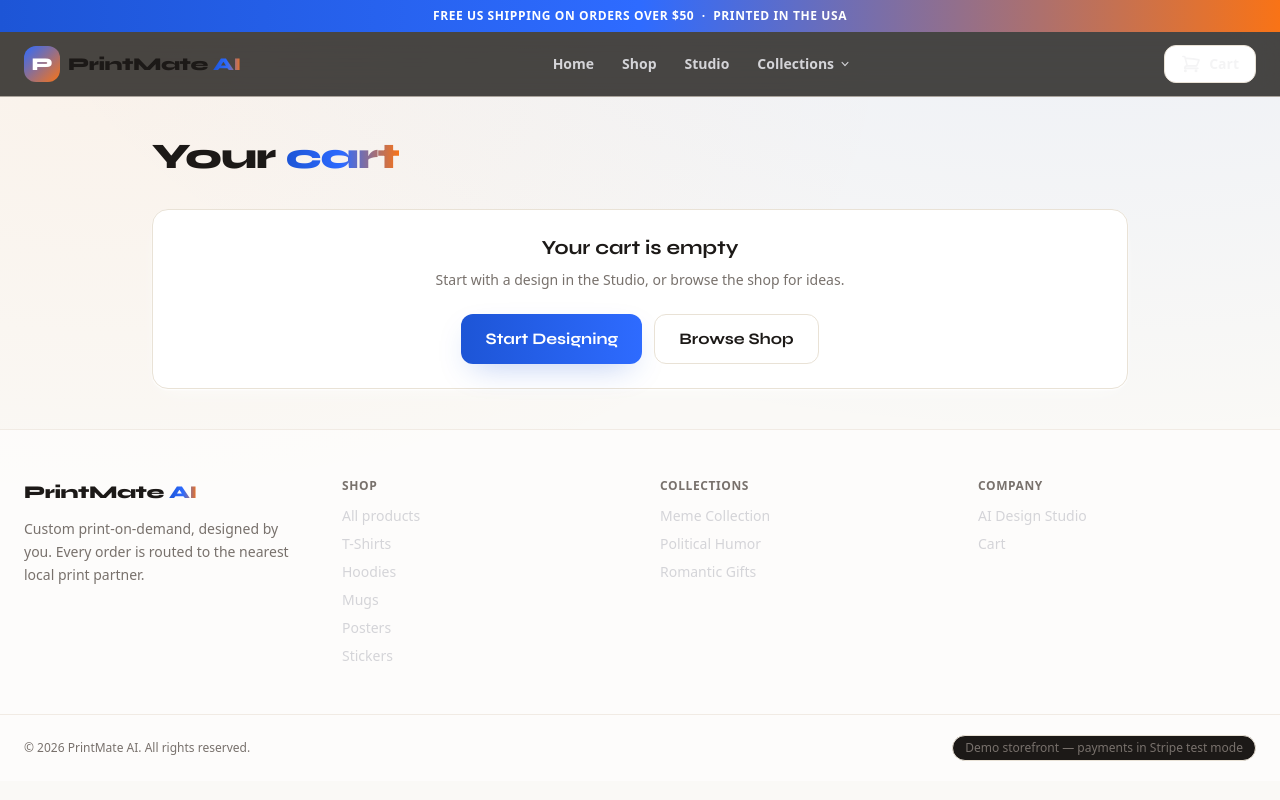
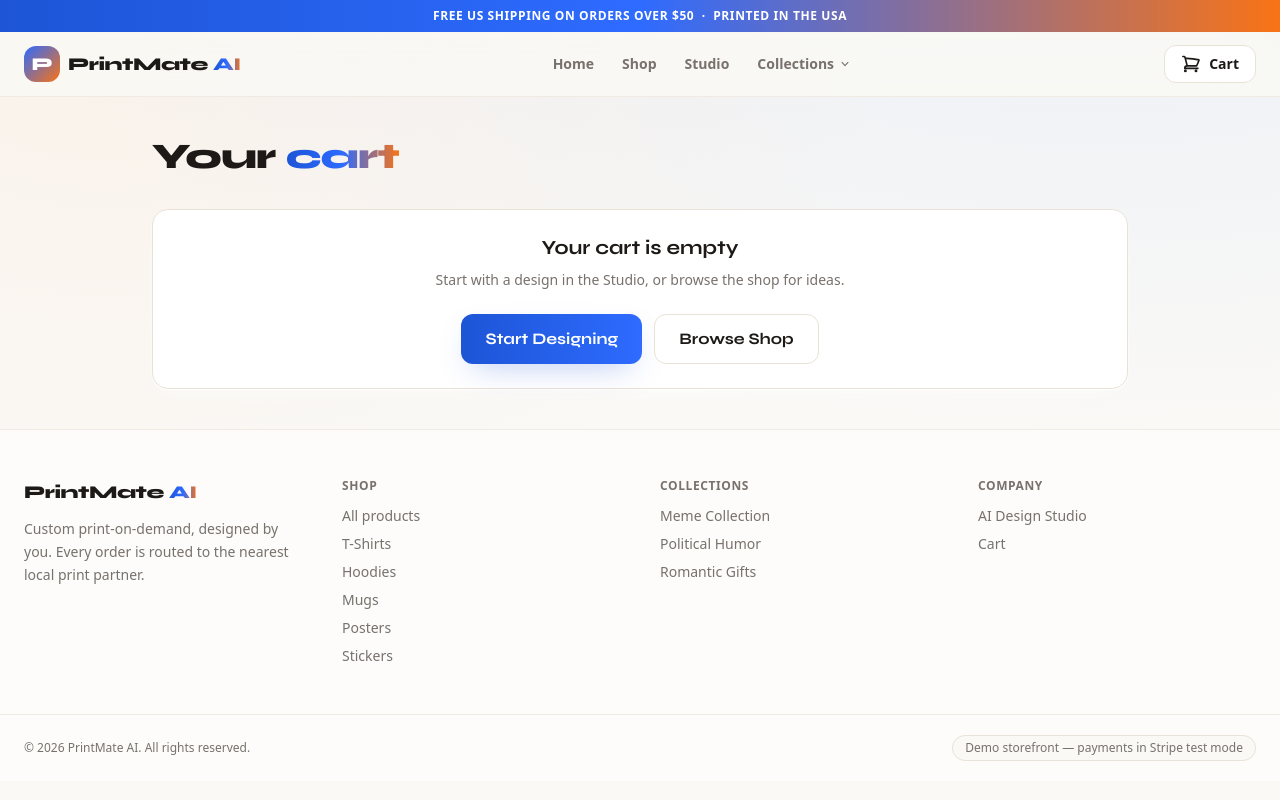
Before and after one commit to emilyhartdaily-creator/printmate-ai, a Next.js app: page /cart in a window 1280 px wide. Built offline with nearby package versions, Linux system fonts and the light colour scheme.

Commit message:
Redesign: update components (Navbar, Footer, StudioClient, DesignAgentChat, ProductCard, ProductDetail)

```diff
--- a/components/DesignAgentChat.tsx
+++ b/components/DesignAgentChat.tsx
@@ -203,13 +203,13 @@
 
         <div
           ref={listRef}
-          className="mt-5 max-h-[52vh] min-h-64 space-y-3 overflow-y-auto rounded-xl border border-line bg-ink p-4"
+          className="mt-5 max-h-[52vh] min-h-64 space-y-3 overflow-y-auto rounded-xl border border-line bg-paper p-4"
           aria-live="polite"
         >
           {messages.length === 0 && !chatLoading ? (
             <>
               <div className="flex justify-start">
-                <div className="max-w-[85%] rounded-2xl rounded-tl-md border border-line bg-surface px-4 py-3 text-sm text-zinc-100">
+                <div className="max-w-[85%] rounded-2xl rounded-tl-md border border-line bg-surface px-4 py-3 text-sm text-ink">
                   👋 Hi! I&apos;m your PrintMate design assistant. Tell me what
                   you&apos;d like on a t-shirt or mug — a gift idea, a vibe,
                   anything.
@@ -239,12 +239,12 @@
                   className={`max-w-[85%] px-4 py-3 text-sm ${
                     m.role === 'user'
                       ? 'rounded-2xl rounded-tr-md bg-brand-600 text-white'
-                      : 'rounded-2xl rounded-tl-md border border-line bg-surface text-zinc-100'
+                      : 'rounded-2xl rounded-tl-md border border-line bg-surface text-ink'
                   }`}
                 >
                   {m.pendingImage ? (
                     <span className="inline-flex items-center gap-2">
-                      <span className="h-4 w-4 animate-spin rounded-full border-2 border-white/40 border-t-white" />
+                      <span className="h-4 w-4 animate-spin rounded-full border-2 border-brand-500/40 border-t-brand-600" />
                       {m.content}
                     </span>
                   ) : (
--- a/components/Footer.tsx
+++ b/components/Footer.tsx
@@ -21,7 +21,7 @@
           <p className="mb-3 text-xs font-bold uppercase tracking-wider text-muted">Shop</p>
           <ul className="space-y-2 text-sm">
             <li>
-              <Link href="/shop" className="text-zinc-300 transition hover:text-white">
+              <Link href="/shop" className="text-muted transition hover:text-ink">
                 All products
               </Link>
             </li>
@@ -29,7 +29,7 @@
               <li key={c}>
                 <Link
                   href={`/shop?category=${c}`}
-                  className="text-zinc-300 transition hover:text-white"
+                  className="text-muted transition hover:text-ink"
                 >
                   {categoryLabel(c)}
                 </Link>
@@ -44,7 +44,7 @@
               <li key={slug}>
                 <Link
                   href={`/collections/${slug}`}
-                  className="text-zinc-300 transition hover:text-white"
+                  className="text-muted transition hover:text-ink"
                 >
                   {COLLECTION_META[slug].title}
                 </Link>
@@ -56,12 +56,12 @@
           <p className="mb-3 text-xs font-bold uppercase tracking-wider text-muted">Company</p>
           <ul className="space-y-2 text-sm">
             <li>
-              <Link href="/studio" className="text-zinc-300 transition hover:text-white">
+              <Link href="/studio" className="text-muted transition hover:text-ink">
                 AI Design Studio
               </Link>
             </li>
             <li>
-              <Link href="/cart" className="text-zinc-300 transition hover:text-white">
+              <Link href="/cart" className="text-muted transition hover:text-ink">
                 Cart
               </Link>
             </li>
@@ -71,7 +71,7 @@
       <div className="border-t border-line/60">
         <div className="mx-auto flex max-w-7xl flex-col items-center justify-between gap-2 px-4 py-5 text-xs text-muted sm:flex-row sm:px-6">
           <p>© 2026 PrintMate AI. All rights reserved.</p>
-          <p className="rounded-full border border-line bg-ink px-3 py-1">
+          <p className="rounded-full border border-line bg-paper px-3 py-1">
             Demo storefront — payments in Stripe test mode
           </p>
         </div>
--- a/components/Navbar.tsx
+++ b/components/Navbar.tsx
@@ -31,8 +31,8 @@
   const linkCls = (href: string) =>
     `rounded-lg px-3 py-2 text-sm font-semibold transition ${
       isActive(href)
-        ? 'text-white bg-brand-500/20'
-        : 'text-zinc-300 hover:text-white hover:bg-white/5'
+        ? 'text-brand-700 bg-brand-100'
+        : 'text-muted hover:text-ink hover:bg-ink/5'
     }`;
 
   return (
@@ -40,7 +40,7 @@
       <div className="bg-gradient-to-r from-brand-600 via-brand-500 to-coral-500 px-4 py-2 text-center text-xs font-bold uppercase tracking-wider text-white">
         Free US shipping on orders over $50&nbsp;&nbsp;·&nbsp;&nbsp;Printed in the USA
       </div>
-    <header className="sticky top-0 z-40 border-b border-line/60 bg-ink/80 backdrop-blur-xl">
+    <header className="sticky top-0 z-40 border-b border-line/60 bg-paper/80 backdrop-blur-xl">
       <nav className="mx-auto flex h-16 max-w-7xl items-center justify-between gap-4 px-4 sm:px-6">
         <Link href="/" className="flex items-center gap-2" onClick={closeMobile}>
           <span className="flex h-9 w-9 items-center justify-center rounded-xl bg-gradient-to-br from-brand-500 to-coral-500 font-display text-lg font-extrabold text-white">
@@ -82,17 +82,17 @@
             </button>
             {collectionsOpen && (
               <div
-                className="absolute left-0 mt-2 w-64 overflow-hidden rounded-xl border border-line bg-card shadow-2xl shadow-black/40"
+                className="absolute left-0 mt-2 w-64 overflow-hidden rounded-xl border border-line bg-card shadow-2xl shadow-ink/10"
                 onMouseLeave={() => setCollectionsOpen(false)}
               >
                 {COLLECTION_SLUGS.map((slug) => (
                   <Link
                     key={slug}
                     href={`/collections/${slug}`}
-                    className="block px-4 py-3 transition hover:bg-white/5"
+                    className="block px-4 py-3 transition hover:bg-ink/5"
                     onClick={() => setCollectionsOpen(false)}
                   >
-                    <span className="block text-sm font-bold text-zinc-100">
+                    <span className="block text-sm font-bold text-ink">
                       {COLLECTION_META[slug].title}
                     </span>
                     <span className="block text-xs text-muted">
@@ -108,7 +108,7 @@
         <div className="flex items-center gap-2">
           <Link
             href="/cart"
-            className="relative inline-flex items-center gap-2 rounded-xl border border-line bg-surface px-4 py-2 text-sm font-bold text-zinc-100 transition hover:border-brand-500/60"
+            className="relative inline-flex items-center gap-2 rounded-xl border border-line bg-surface px-4 py-2 text-sm font-bold text-ink transition hover:border-brand-500/60"
             aria-label={`Cart, ${count} items`}
           >
             <svg
@@ -134,7 +134,7 @@
           </Link>
           <button
             type="button"
-            className="inline-flex h-10 w-10 items-center justify-center rounded-xl border border-line bg-surface text-zinc-200 md:hidden"
+            className="inline-flex h-10 w-10 items-center justify-center rounded-xl border border-line bg-surface text-ink md:hidden"
             onClick={() => setOpen((v) => !v)}
             aria-expanded={open}
             aria-label="Toggle menu"
@@ -154,7 +154,7 @@
 
       {/* Mobile menu */}
       {open && (
-        <div className="border-t border-line/60 bg-ink px-4 py-4 md:hidden">
+        <div className="border-t border-line/60 bg-paper px-4 py-4 md:hidden">
           <div className="flex flex-col gap-1">
             {NAV_LINKS.map((l) => (
               <Link key={l.href} href={l.href} className={linkCls(l.href)} onClick={closeMobile}>
--- a/components/ProductCard.tsx
+++ b/components/ProductCard.tsx
@@ -23,10 +23,10 @@
         </span>
       </div>
       <div className="flex flex-1 flex-col gap-2 p-4">
-        <h3 className="font-display text-base font-bold leading-snug text-zinc-100 transition group-hover:text-brand-300">
+        <h3 className="font-display text-base font-bold leading-snug text-ink transition group-hover:text-brand-600">
           {product.name}
         </h3>
-        <p className="mt-auto pt-1 text-lg font-extrabold text-white">
+        <p className="mt-auto pt-1 text-lg font-extrabold text-ink">
           {formatPrice(product.base_price)}
         </p>
       </div>
--- a/components/StudioClient.tsx
+++ b/components/StudioClient.tsx
@@ -108,7 +108,8 @@
         AI Design <span className="gradient-text">Studio</span>
       </h1>
       <p className="mt-2 text-muted">
-        Describe your design, generate it with AI, then put it on any product.
+        Chat with our AI designer — or write the prompt yourself — then put
+        your design on any product.
       </p>
 
       <div
@@ -124,7 +125,7 @@
           className={`rounded-lg px-4 py-2 text-sm font-bold transition ${
             mode === 'chat'
               ? 'bg-brand-600 text-white'
-              : 'text-muted hover:text-zinc-100'
+              : 'text-muted hover:text-ink'
           }`}
         >
           💬 Chat with the designer
@@ -137,7 +138,7 @@
           className={`rounded-lg px-4 py-2 text-sm font-bold transition ${
             mode === 'form'
               ? 'bg-brand-600 text-white'
-              : 'text-muted hover:text-zinc-100'
+              : 'text-muted hover:text-ink'
           }`}
         >
           ✍️ Write it yourself
@@ -186,7 +187,7 @@
           >
             {generating ? (
               <>
-                <span className="h-5 w-5 animate-spin rounded-full border-2 border-white/40 border-t-white" />
+                <span className="h-5 w-5 animate-spin rounded-full border-2 border-brand-500/40 border-t-brand-600" />
                 Generating…
               </>
             ) : (
```
Also changed, not shown: components/ProductDetail.tsx (+4 -4 lines).
